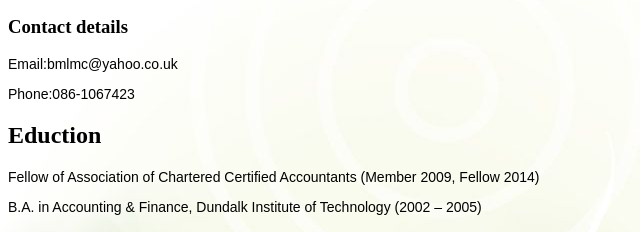
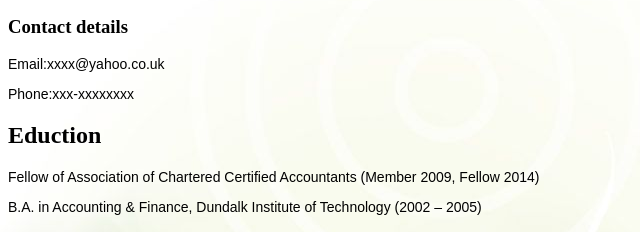
Before and after one commit to bmac01/bmac01.github.io, a plain HTML site: page index.html in a window 1280 px wide. Shown: the part 351-583 px from the top of the page, 0-640 px from the left. Drawn offline with Linux system fonts and the light colour scheme.

Commit message:
second commit

```diff
--- a/index.html
+++ b/index.html
@@ -14,8 +14,8 @@
 
 			<h3 id="main" class="change1" > Contact details </h3>
 
-			<p> Email:bmlmc@yahoo.co.uk </p>
-			<p> Phone:086-1067423 </p>
+			<p> Email:xxxx@yahoo.co.uk </p>
+			<p> Phone:xxx-xxxxxxxx </p>
 
 			<h2 id="main" class="change1" > Eduction	</h2>
 			<p> Fellow of Association of Chartered Certified Accountants (Member 2009, Fellow 2014)	</p>
```
